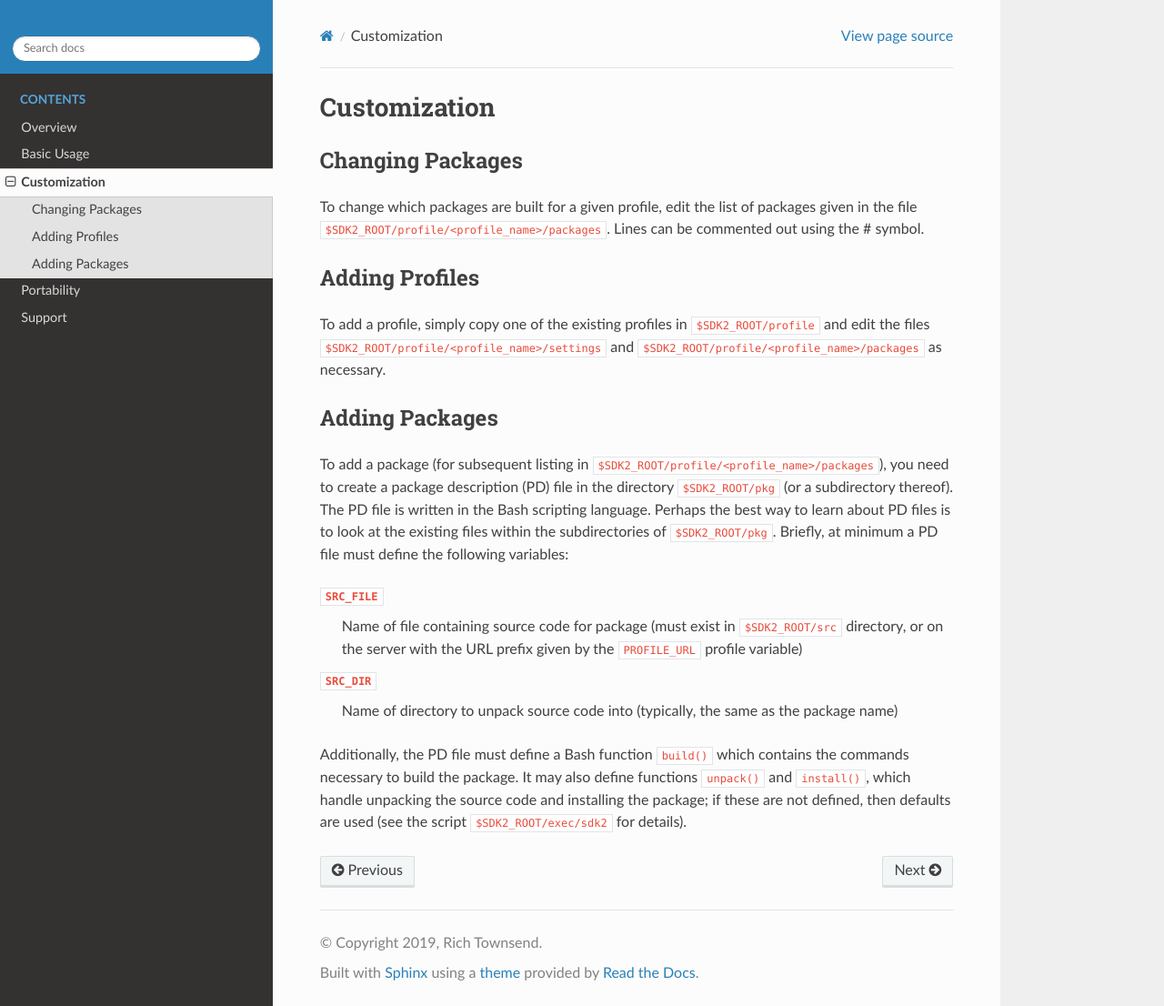
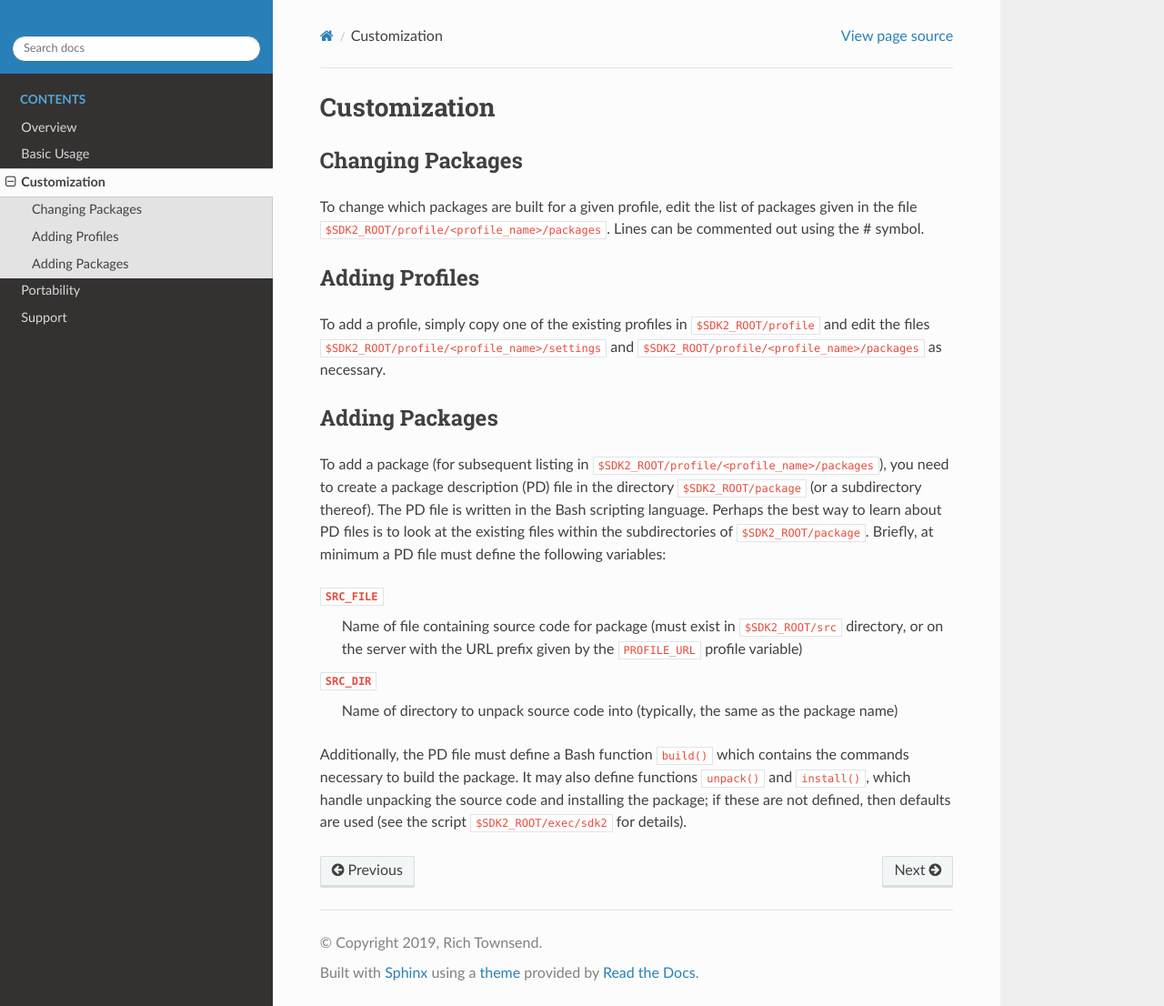
Before and after one commit to rhdtownsend/sdk2, a Sphinx documentation site: the page built from docs/source/customization.rst, in a window 1280 px wide and 1106 px high. Shown: the whole window at 91% size. Built offline with Sphinx 7.4.7 and the Read the Docs theme 2.0.0, drawn with Linux system fonts in a browser that asks for light colours.

Commit message:
Updated to reflect pkg->package rename

```diff
--- a/docs/source/customization.rst
+++ b/docs/source/customization.rst
@@ -22,11 +22,11 @@ Adding Packages
 
 To add a package (for subsequent listing in
 ``$SDK2_ROOT/profile/<profile_name>/packages``), you need to create a
-package description (PD) file in the directory ``$SDK2_ROOT/pkg`` (or
+package description (PD) file in the directory ``$SDK2_ROOT/package`` (or
 a subdirectory thereof). The PD file is written in the Bash scripting
 language. Perhaps the best way to learn about PD files is to look at
 the existing files within the subdirectories of
-``$SDK2_ROOT/pkg``. Briefly, at minimum a PD file must define the
+``$SDK2_ROOT/package``. Briefly, at minimum a PD file must define the
 following variables:
 
 ``SRC_FILE``
```
